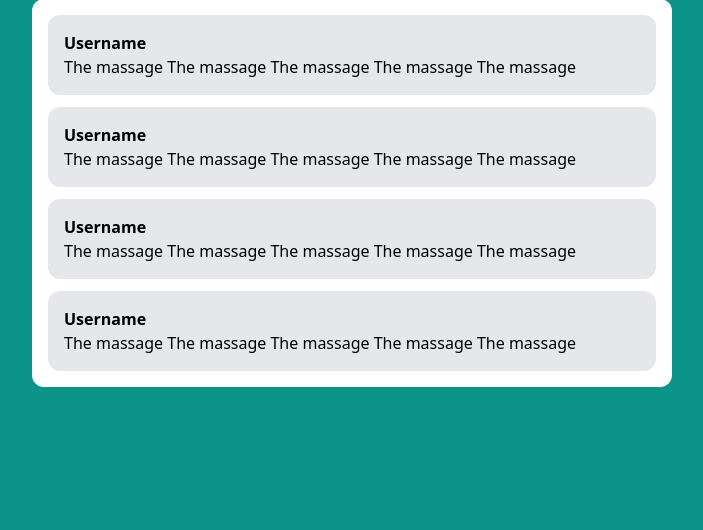
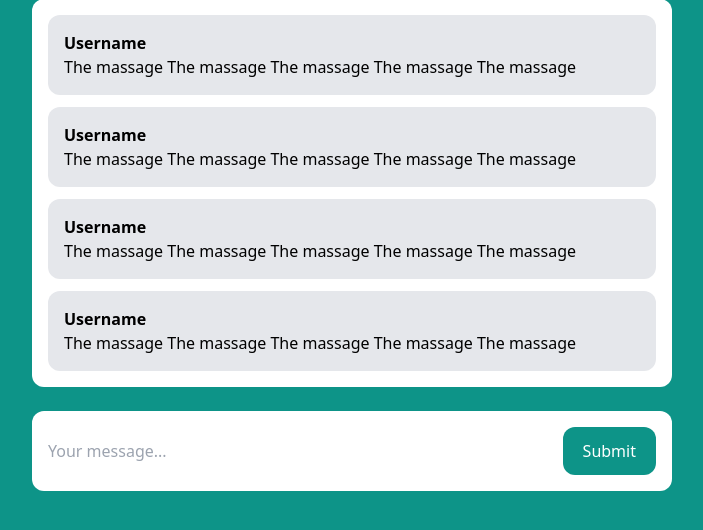
Before and after one commit to dawmro/django_chat, a Django app: template django_chat/room/templates/room/room.html in a window 1280 px wide. Shown: the part 257-787 px from the top of the page, without its empty margins (288-991 px from the left). Run offline with Django 4.2, Linux system fonts and the light colour scheme; the template is opened without the code that fills it, so the values that code supplies are empty; some libraries are stand-ins or nearby versions.

Commit message:
add chat message form

```diff
--- a/django_chat/room/templates/room/room.html
+++ b/django_chat/room/templates/room/room.html
@@ -33,4 +33,12 @@
     </div>
 </div>
 
+<div class="lg:w-2/4 mt-6 mx-4 lg:mx-auto p-4 bg-white rounded-xl">
+    <form method="POST" action="." class="flex">
+        <input type="text" name="content" class="flex-1 mr-3" placeholder="Your message..." id="chat-message-input">
+
+        <button class="px-5 py-3 rounded-xl text-white bg-teal-600 hover:bg-teal-700" id="chat-message-submit">Submit</button>
+    </form>
+</div>
+
 {% endblock %}
```
